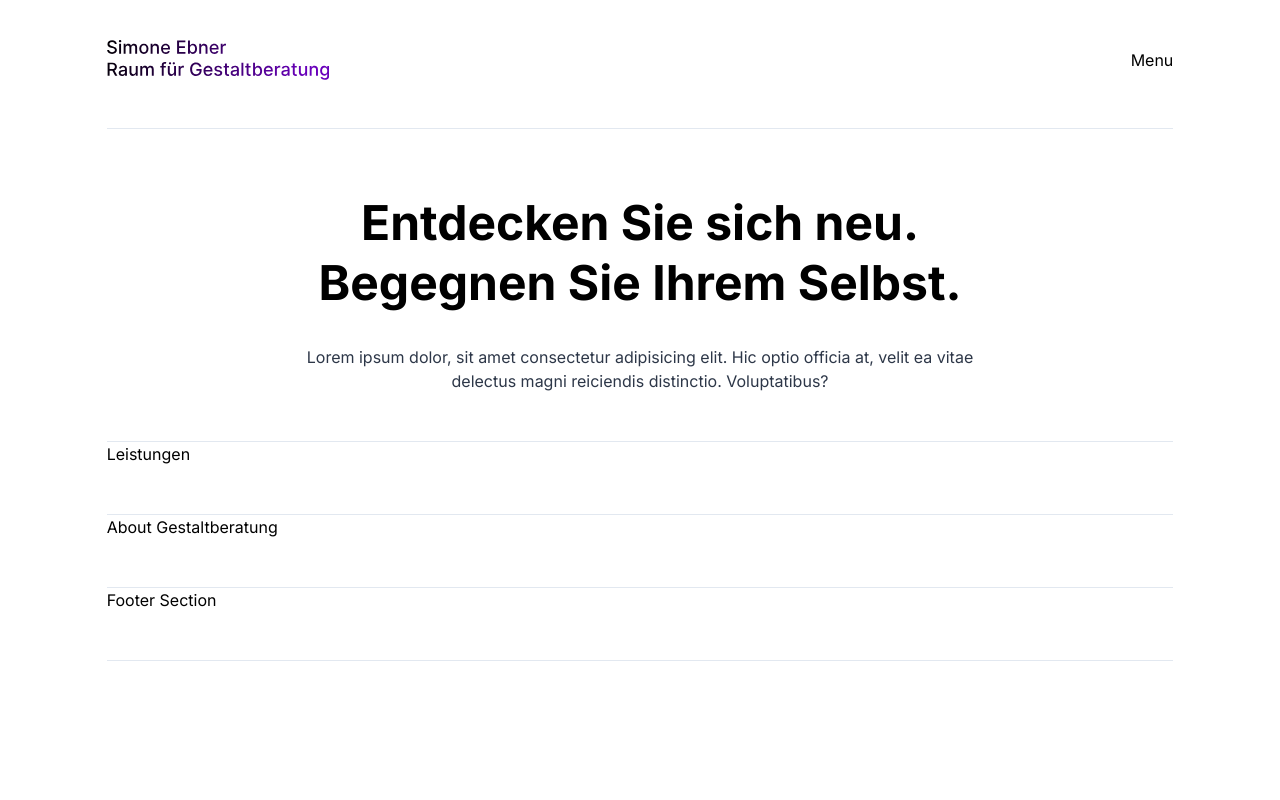
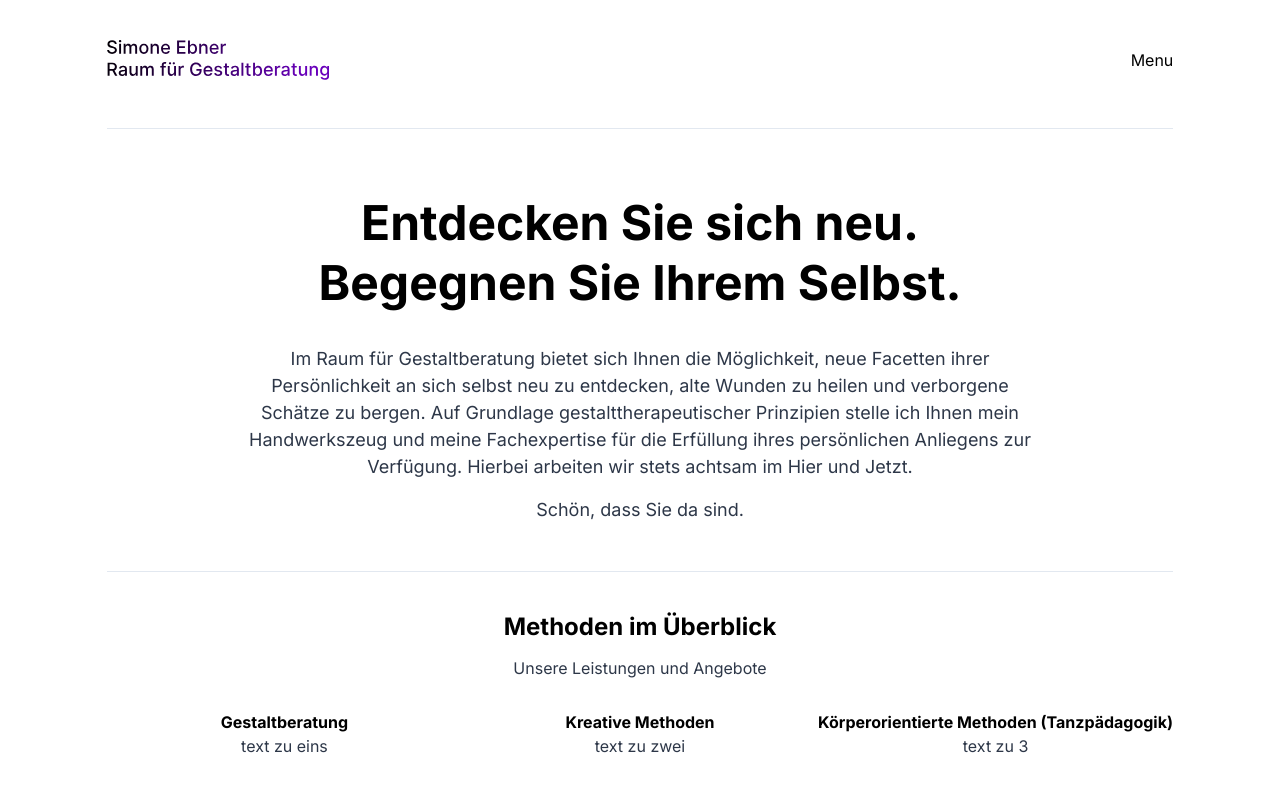
Before and after one commit to dvdptr/website-kontaktfeld, a Nuxt app: page / in a window 1280 px wide. Shown: the top 800 px of the page. Built offline with nearby package versions, Linux system fonts and the light colour scheme.

Commit message:
leistungen component: add leistung loop (headline + text)

```diff
--- a/components/AboutGestaltberatung.vue
+++ b/components/AboutGestaltberatung.vue
@@ -1,11 +1,20 @@
 <template>
   <div class="border-b border-gray-300 pb-12">
-    <p>About Gestaltberatung</p>
+    <Headline :title="title" :subtitle="subtitle" />
   </div>
 </template>
 
 <script>
-export default {};
+import Headline from "~/components/elements/Headline";
+export default {
+  components: { Headline },
+  data() {
+    return {
+      title: "About Gestaltberatung",
+      subtitle: "Subtext"
+    };
+  }
+};
 </script>
 
 <style>
--- a/components/Hero.vue
+++ b/components/Hero.vue
@@ -1,16 +1,20 @@
 <template>
-  <div class="border-b border-gray-300 pb-12 pt-16 text-center">
-    <div class="w-2/3 mx-auto">
+  <div class="border-b border-gray-300 pb-12 pt-16">
+    <div class>
       <div>
-        <p class="font-bold text-5xl leading-tight pb-8">
+        <p class="font-bold text-5xl leading-tight pb-8 w-2/3 text-center mx-auto">
           Entdecken Sie sich neu.
           <br />Begegnen Sie Ihrem Selbst.
         </p>
       </div>
       <div class>
-        <p
-          class="text-gray-800"
-        >Lorem ipsum dolor, sit amet consectetur adipisicing elit. Hic optio officia at, velit ea vitae delectus magni reiciendis distinctio. Voluptatibus?</p>
+        <section class="text-gray-800 text-lg w-3/4 text-center mx-auto">
+          <p>
+            Im Raum für Gestaltberatung bietet sich Ihnen die Möglichkeit, neue Facetten ihrer Persönlichkeit an sich selbst neu zu entdecken, alte Wunden zu heilen und verborgene Schätze zu bergen.
+            Auf Grundlage gestalttherapeutischer Prinzipien stelle ich Ihnen mein Handwerkszeug und meine Fachexpertise für die Erfüllung ihres persönlichen Anliegens zur Verfügung. Hierbei arbeiten wir stets achtsam im Hier und Jetzt.
+          </p>
+          <p class="pt-4">Schön, dass Sie da sind.</p>
+        </section>
       </div>
     </div>
   </div>
--- a/components/Leistungen.vue
+++ b/components/Leistungen.vue
@@ -1,11 +1,51 @@
 <template>
   <div class="border-b border-gray-300 pb-12">
-    <p>Leistungen</p>
+    <Headline :title="title" :subtitle="subtitle" />
+    <div class="flex flex-wrap justify-around text-center">
+      <div v-for="leistung in leistungenOverview" v-bind:key="leistung" class="w-1/3 pb-10">
+        <section class="font-bold">{{leistung.leistung}}</section>
+        <section class="text-gray-800">{{leistung.text}}</section>
+      </div>
+    </div>
   </div>
 </template>
 
 <script>
-export default {};
+import Headline from "@/components/elements/Headline.vue";
+
+export default {
+  components: {
+    Headline
+  },
+  data() {
+    return {
+      title: "Methoden im Überblick",
+      subtitle: "Unsere Leistungen und Angebote",
+      leistungenOverview: [
+        {
+          leistung: "Gestaltberatung",
+          text: "text zu eins"
+        },
+        {
+          leistung: "Kreative Methoden",
+          text: "text zu zwei"
+        },
+        {
+          leistung: "Körperorientierte Methoden (Tanzpädagogik)",
+          text: "text zu 3"
+        },
+        {
+          leistung: "Prozessbegleitung im Jahreskreis",
+          text: "text zu 4"
+        },
+        {
+          leistung: "Kreative Methoden",
+          text: "text zu 5"
+        }
+      ]
+    };
+  }
+};
 </script>
 
 <style>
--- /dev/null
+++ b/components/elements/Headline.vue
@@ -0,0 +1,19 @@
+<template>
+  <div class="text-center">
+    <div>
+      <section class="font-bold text-2xl leading-tight pb-4 pt-10">{{title}}</section>
+    </div>
+    <div>
+      <p class="text-gray-800 text-base leading-tight pb-8">{{subtitle}}</p>
+    </div>
+  </div>
+</template>
+
+<script>
+export default {
+  props: ["title", "subtitle"]
+};
+</script>
+
+<style>
+</style>
```
